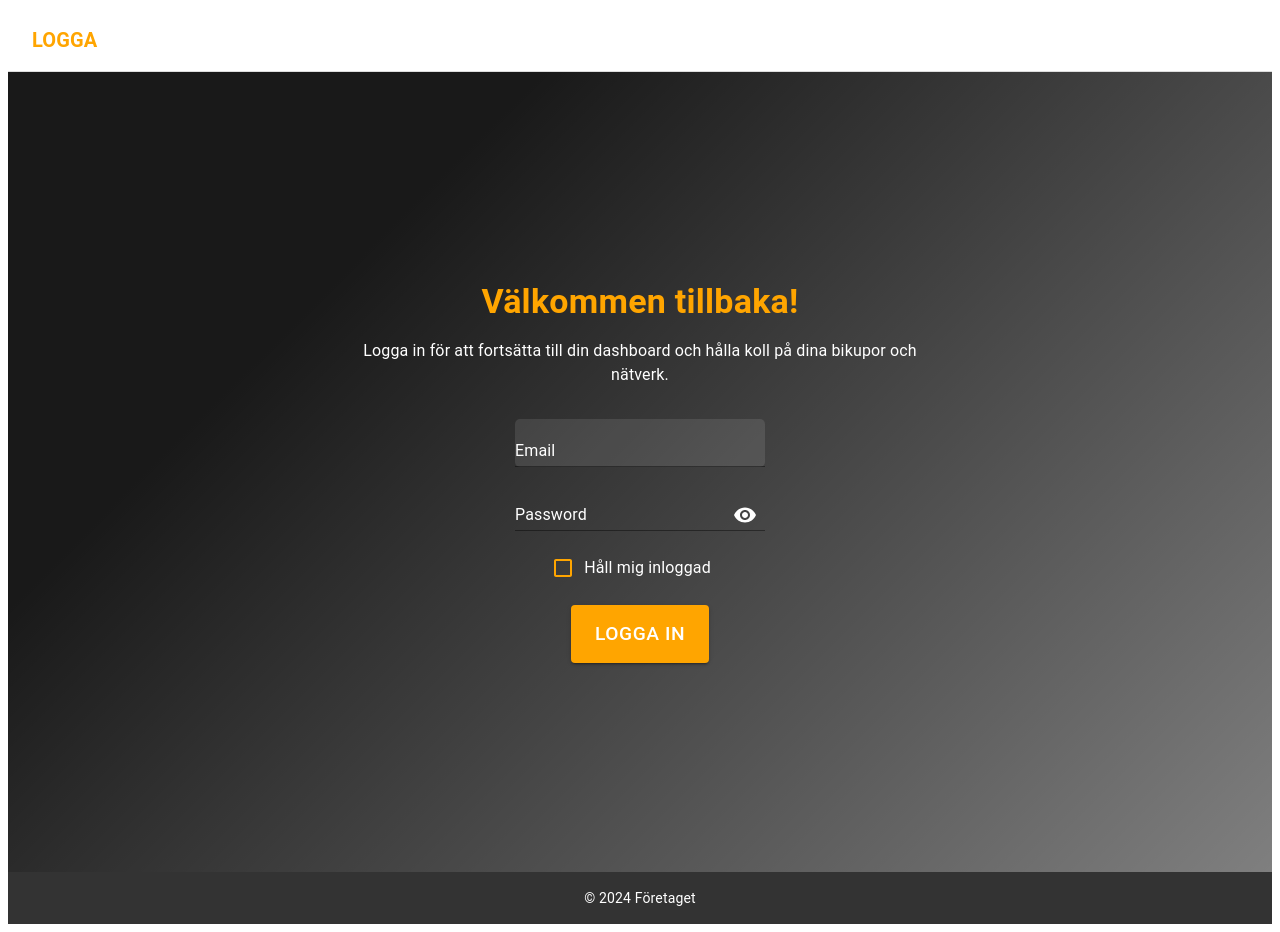
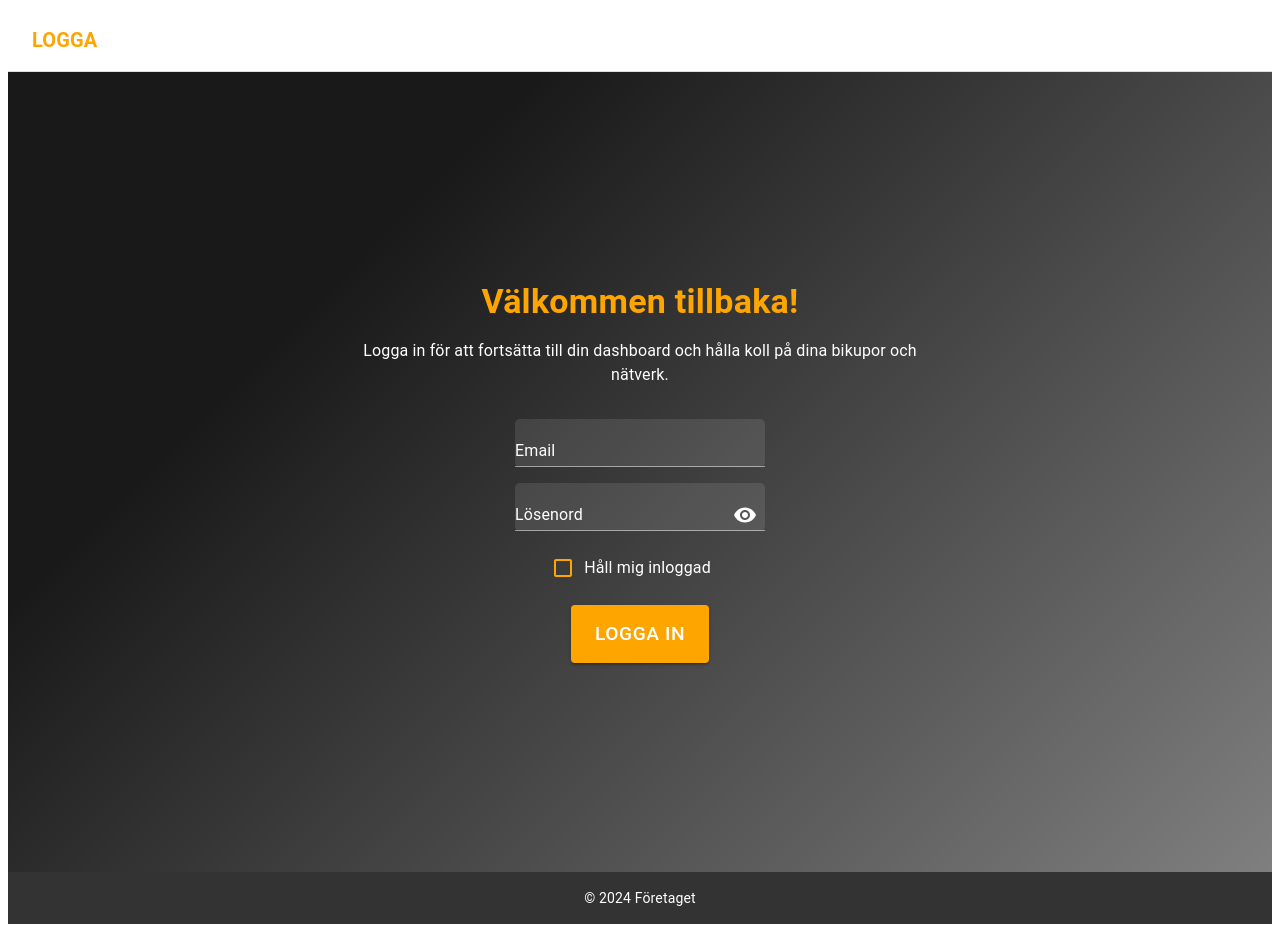
Before and after one commit to Sfinx-Development/UF-eservice, a React app: page /login in a window 1280 px wide. Built offline with nearby package versions, Linux system fonts and the light colour scheme; the HTML template or start-up script is replaced by a standard one.

Commit message:
stil på logga in fält!

```diff
--- a/src/PAGES/Login.tsx
+++ b/src/PAGES/Login.tsx
@@ -135,24 +135,58 @@ export default function Login() {
           marginBottom: "1rem",
           backgroundColor: "rgba(255, 255, 255, 0.1)",
           borderRadius: "5px",
-          color: "#FFF",
-        }}
-        InputLabelProps={{
-          style: { color: "#FFF" },
-        }}
-        InputProps={{
-          style: { color: "#FFF" },
+          "& .MuiInput-underline:before": {
+            borderBottomColor: "rgba(255, 255, 255, 0.5)", // Underlinje i vanligt tillstånd
+          },
+          "& .MuiInput-underline:hover:before": {
+            borderBottomColor: "rgba(255, 255, 255, 0.7)", // Underlinje vid hovring
+          },
+          "& .MuiInput-underline:after": {
+            borderBottomColor: "transparent", // Tar bort blå underlinje vid fokus
+          },
+          "& .MuiInputBase-input": {
+            color: "#FFF", // Textfärg i fältet
+          },
+          "& .MuiFormLabel-root": {
+            color: "#FFF", // Etikettfärg i vanligt tillstånd
+          },
+          "& .MuiFormLabel-root.Mui-focused": {
+            color: "#FFF", // Behåller vit färg på etiketten vid fokus
+          },
         }}
         onChange={(event) => setEmail(event.target.value)}
         onKeyDown={handleKeyPress}
       />
 
       <FormControl
-        sx={{ width: "250px", marginBottom: "1rem" }}
+        sx={{
+          width: "250px",
+          marginBottom: "1rem",
+          backgroundColor: "rgba(255, 255, 255, 0.1)",
+          borderRadius: "5px",
+          "& .MuiInput-underline:before": {
+            borderBottomColor: "rgba(255, 255, 255, 0.5)", // Underlinje i vanligt tillstånd
+          },
+          "& .MuiInput-underline:hover:before": {
+            borderBottomColor: "rgba(255, 255, 255, 0.7)", // Underlinje vid hovring
+          },
+          "& .MuiInput-underline:after": {
+            borderBottomColor: "transparent", // Tar bort blå underlinje vid fokus
+          },
+          "& .MuiInputBase-input": {
+            color: "#FFF", // Textfärg i fältet
+          },
+          "& .MuiFormLabel-root": {
+            color: "#FFF", // Etikettfärg i vanligt tillstånd
+          },
+          "& .MuiFormLabel-root.Mui-focused": {
+            color: "#FFF", // Behåller vit färg på etiketten vid fokus
+          },
+        }}
         variant="standard"
       >
         <InputLabel htmlFor="password" style={{ color: "#FFF" }}>
-          Password
+          Lösenord
         </InputLabel>
         <Input
           id="password"
```
